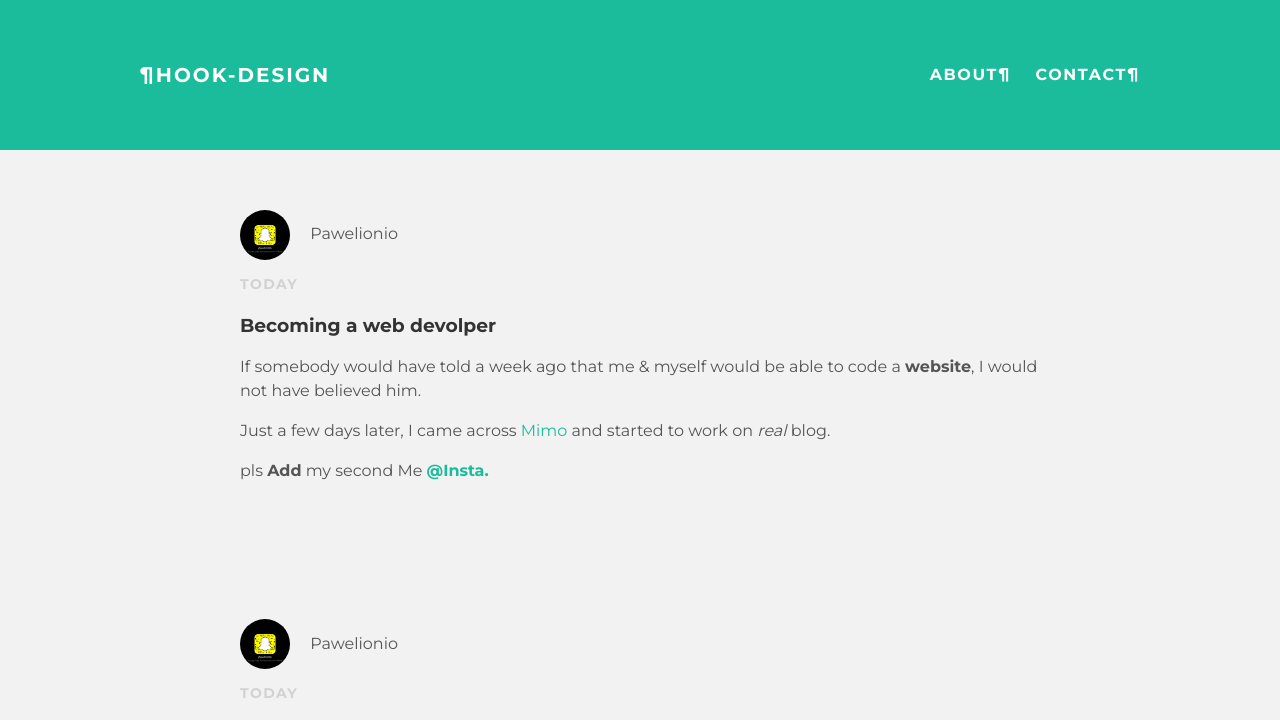
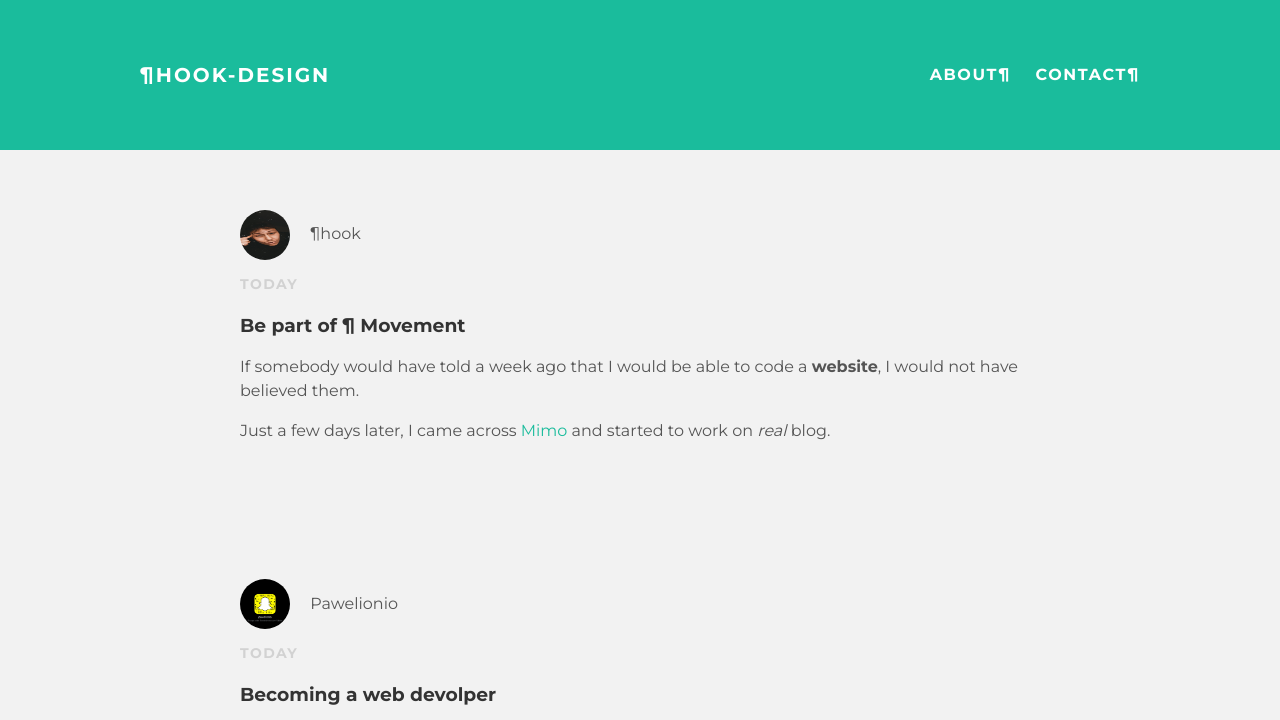
Before and after one commit to pawelHook-Design/pawelHook-Design.github.io, a plain HTML site: page index.html in a window 1280 px wide. Shown: the top 720 px of the page. Drawn offline with Linux system fonts and the light colour scheme.

Commit message:
Update index.html
hope

```diff
--- a/index.html
+++ b/index.html
@@ -20,22 +20,21 @@
       </div>
   </div>
     <div id="content">
-      <div class="post-container">
+<div class="post-container">
         <div class="post">
           <div class="post-author">
-            <img src="rainer.jpg">
-            <span>Pawelionio</span>
+            <img src="me.jpg">
+            <span>¶hook</span>
             </div>
             <p class="post-date">Today</p>
-            <h3 class="post-title">Becoming a web devolper</h3>
+            <h3 class="post-title">Be part of ¶ <strong>Movement</strong></h3>
             <div class="post-content">
               <p>If somebody would have told a week ago that
-                me & myself would be able to code a <strong>website</strong>, I would not have believed him.</p>
+                I would be able to code a <strong>website</strong>, I would not have believed them.</p>
                 <p>Just a few days later, I came across <a href="https://getmimo.com">Mimo</a>
                   and started to work on <em>real</em> blog.</p>
-                  <p>pls <strong>Add</strong> my second Me <a href="https://instagram.com/pawelinio_1st"><strong>@Insta.</strong></a>
-                    </p>
                   </div>
+
               </div>
       <div class="post-container">
         <div class="post">
@@ -75,7 +74,7 @@
     </div>
     </div>
     <div class="container">
-      <div class="container">
+      <div class="post-container">
         <div class="post">
           <div class="post-author">
             <img src="me.jpg">
```
